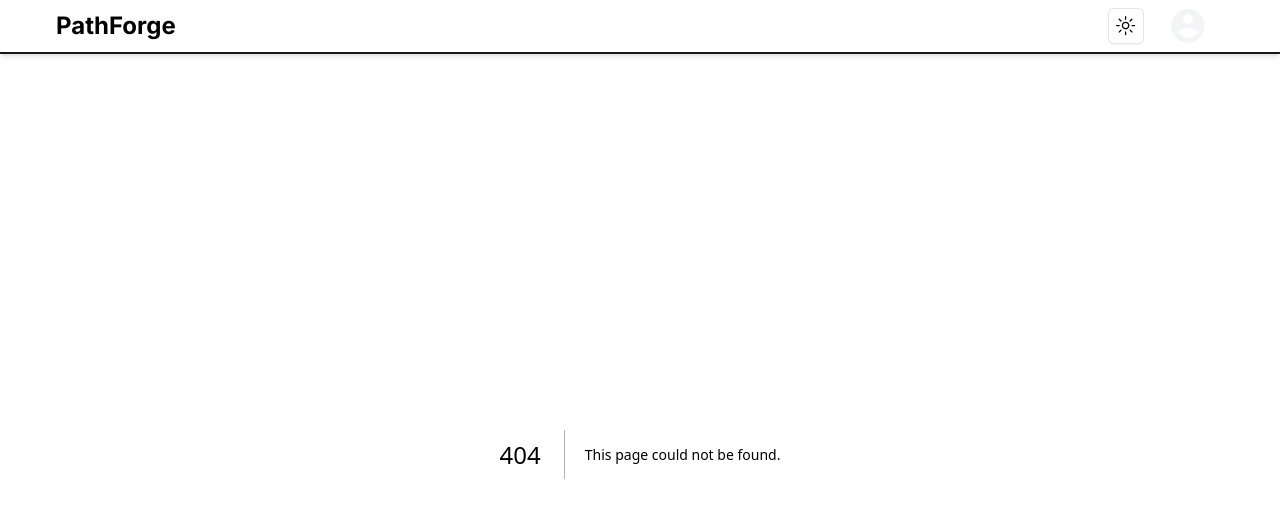
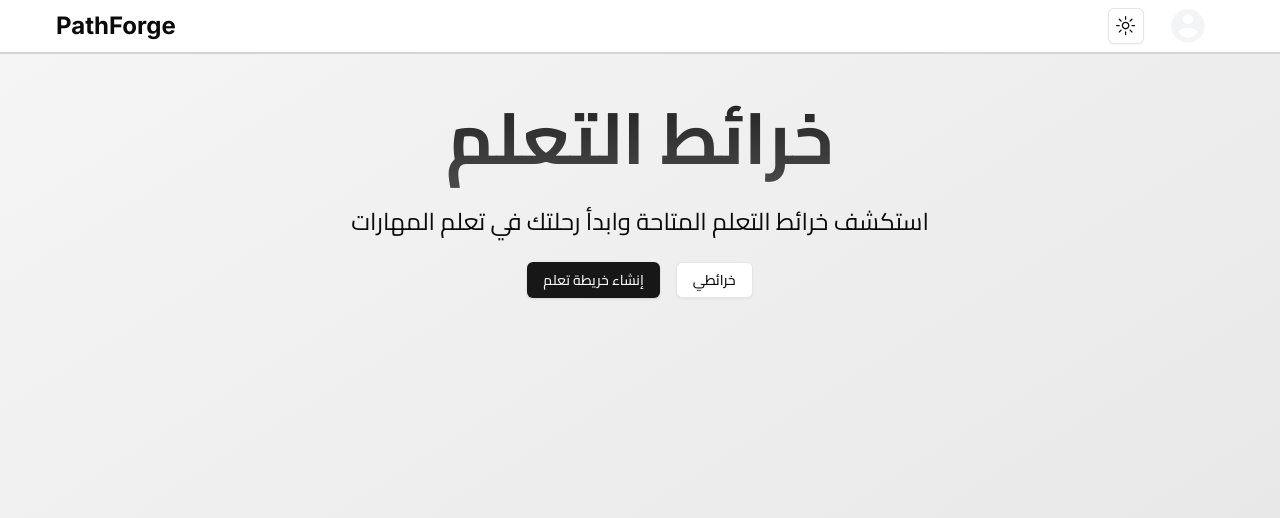
Before and after one commit to Said-MZ/PathForge, a Next.js app: page /roadmaps in a window 1280 px wide. Before the commit this address had no page. Shown: the top 518 px of the page. Built offline with nearby package versions, Linux system fonts and the light colour scheme.

Commit message:
Add roadmaps page

```diff
--- /dev/null
+++ b/src/app/(app)/roadmaps/page.tsx
@@ -0,0 +1,35 @@
+import { buttonVariants } from "@/components/ui/button";
+import Link from "next/link";
+import React from "react";
+
+const RoadMapsPage = () => {
+  return (
+    <main className="min-h-screen bg-gradient-to-br from-neutral-100 to-neutral-200 dark:from-neutral-950 dark:to-neutral-900 py-4">
+      <div className="max-w-[1200px] px-4 sm:px-6 mx-auto text-center">
+        <h1 className="text-4xl sm:text-7xl font-bold relative z-20 bg-clip-text text-transparent bg-gradient-to-b  dark:from-neutral-50 from-neutral-900 dark:to-neutral-500 to-neutral-600 py-8">
+          خرائط التعلم
+        </h1>
+        <p className="text-lg sm:text-2xl dark:text-neutral-300 relative z-20">
+          استكشف خرائط التعلم المتاحة وابدأ رحلتك في تعلم المهارات
+        </p>
+
+        <div className="flex gap-4 justify-center items-center mt-6">
+          <Link
+            href="/add-roadmap"
+            className={buttonVariants({ variant: "default" })}
+          >
+            إنشاء خريطة تعلم
+          </Link>
+          <Link
+            href="/my-roadmaps"
+            className={buttonVariants({ variant: "outline" })}
+          >
+            خرائطي
+          </Link>
+        </div>
+      </div>
+    </main>
+  );
+};
+
+export default RoadMapsPage;
--- a/src/components/navbar/index.tsx
+++ b/src/components/navbar/index.tsx
@@ -7,7 +7,7 @@ const inter = Inter({ subsets: ["latin"] });
 
 const Navbar = () => {
   return (
-    <nav className="w-full  border-b-2 border-neutral-900 shadow-md ">
+    <nav className="w-full  border-b-2 dark:border-neutral-900 border-neutral-300 shadow-md ">
       <div className="max-w-[1200px] px-4 sm-px-6 flex justify-between items-center mx-auto py-2 ">
         <div>
           <Link
```
